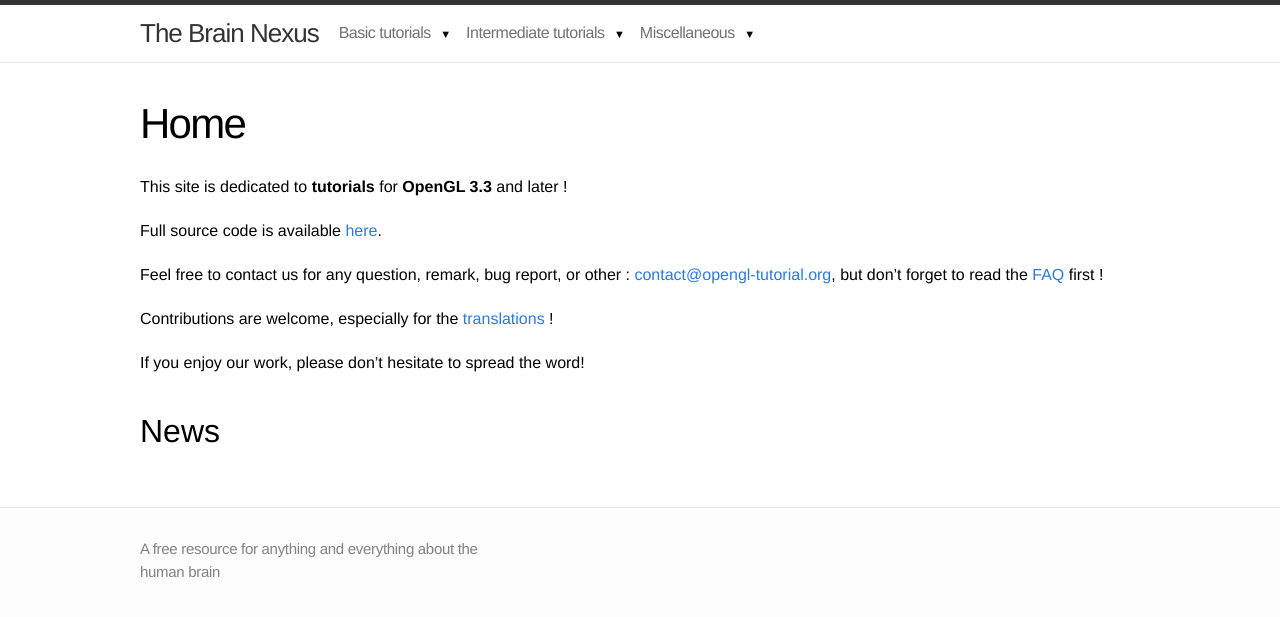
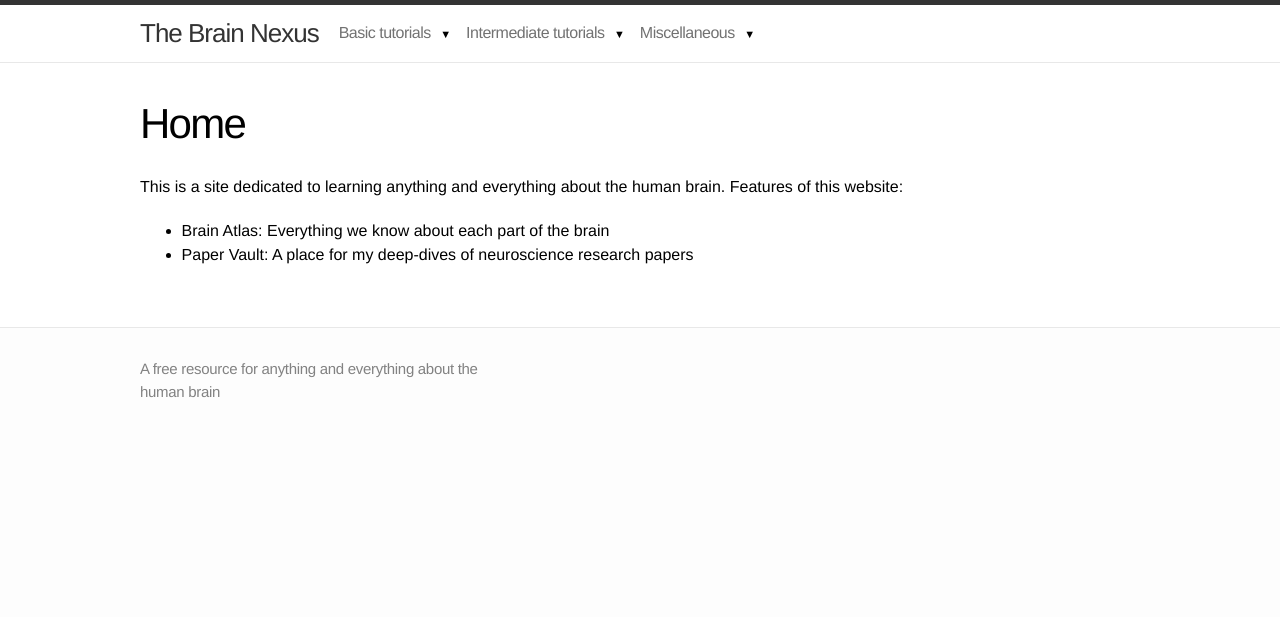
Before and after one commit to mdelsole/brain-nexus, a Jekyll site: the page built from index.markdown, in a window 1280 px wide. Shown: the top 617 px of the page. Built offline with Jekyll 4.4.1, drawn with Linux system fonts in a browser that asks for light colours.

Commit message:
Updated home page

```diff
--- a/index.markdown
+++ b/index.markdown
@@ -8,18 +8,11 @@ date_gmt: '2011-05-07 11:00:04 +0200'
 categories: []
 tags: []
 ---
-This site is dedicated to **tutorials** for **OpenGL 3.3** and later !
-
-Full source code is available [here]({{ site.baseurl }}/download).
-
-Feel free to contact us for any question, remark, bug report, or other : <a href="mailto:contact@opengl-tutorial.org">contact@opengl-tutorial.org</a>, but don't forget to read the [FAQ]({{ site.baseurl }}/miscellaneous/faq/) first !
-
-Contributions are welcome, especially for the [translations]({{site.baseurl}}/miscellaneous/contribute/translation/) !
-
-If you enjoy our work, please don't hesitate to spread the word!
+This is a site dedicated to learning anything and everything about the human brain.
+Features of this website:
+* Brain Atlas: Everything we know about each part of the brain
+* Paper Vault: A place for my deep-dives of neuroscience research papers
 
 <div class="home">
 
-  <h1>News</h1>
-
 </div>
```
